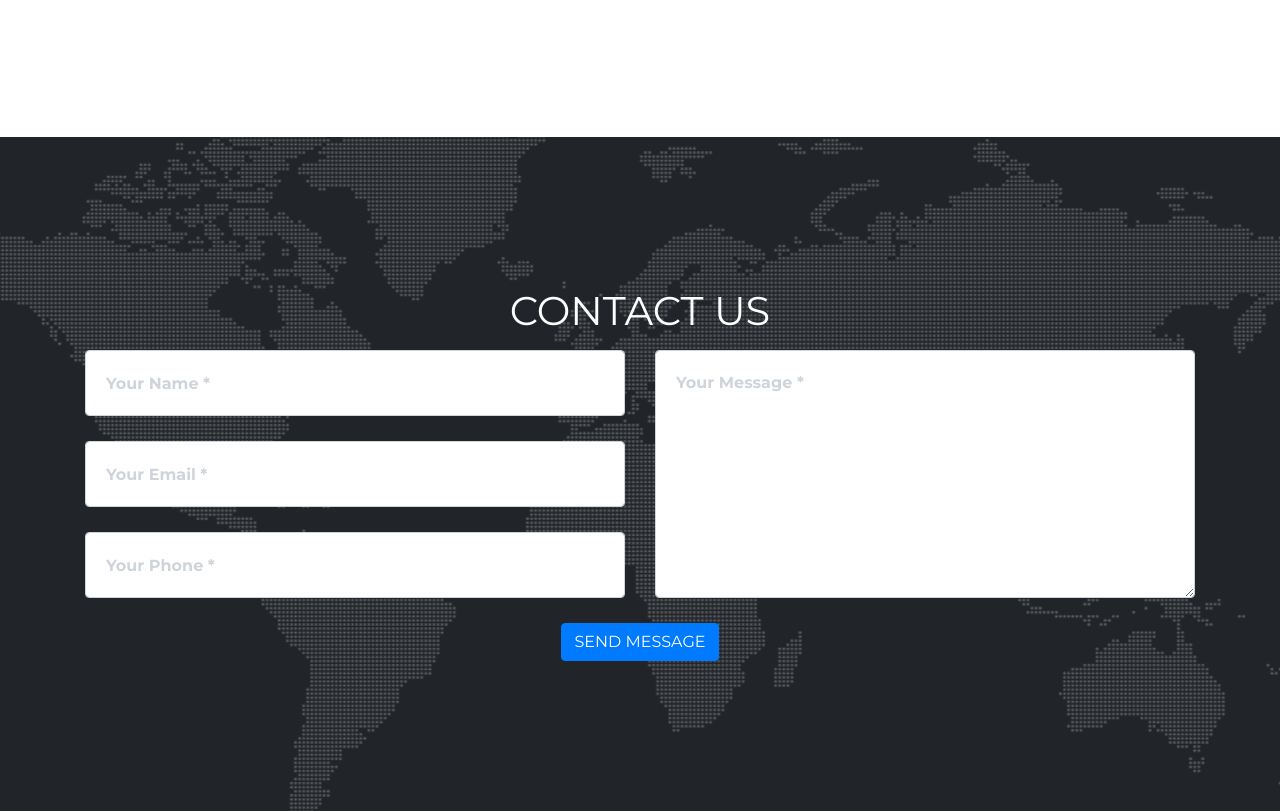
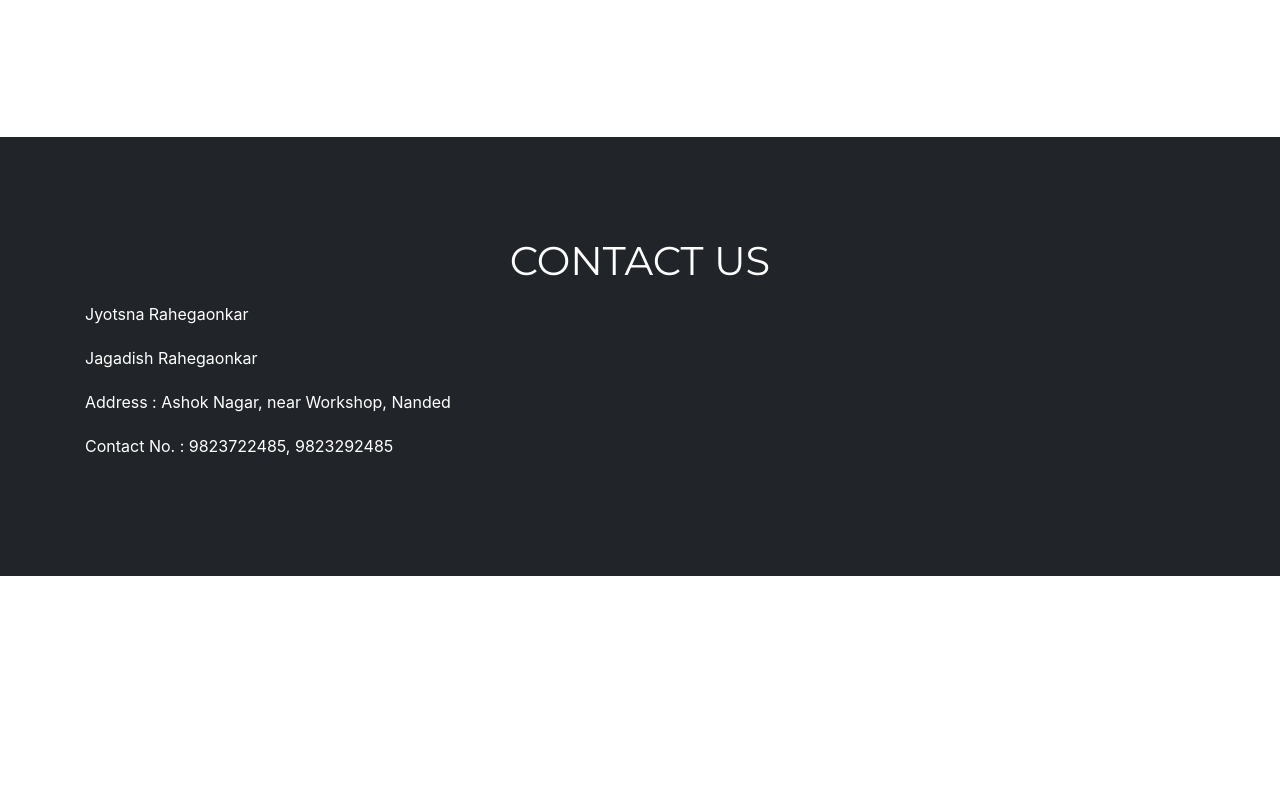
Before and after one commit to nehabhalekar18/sanskaar-hostel, a website with bundled scripts: page index.html in a window 1280 px wide. Shown: the part 2580-3391 px from the top of the page. After the commit the page ends 3156 px from the top, so only its background shows below. Built offline with nearby package versions, Linux system fonts and the light colour scheme; a web font is replaced by a local one.

Commit message:
contact info added

```diff
--- a/css/agency.css
+++ b/css/agency.css
@@ -639,11 +639,14 @@ header.masthead .intro-text .intro-heading {
 
 section#contact {
   background-color: #212529;
-  background-image: url("../img/map-image.png");
+  padding: 100px 0;
+  /* background-image: url("../img/map-image.png");
   background-repeat: no-repeat;
-  background-position: center;
+  background-position: center; */
 }
-
+section#contact #contactDetails {
+  color: #ffffff;
+}
 section#contact .section-heading {
   color: #fff;
 }
--- a/index.html
+++ b/index.html
@@ -246,7 +246,7 @@
 
     <!-- Contact -->
     <section id="contact">
-      <div class="container">
+      <div class="container" id="contactDetails">
         <div class="row">
           <div class="col-lg-12 text-center">
             <h2 class="section-heading text-uppercase">Contact Us</h2>
@@ -254,68 +254,10 @@
         </div>
         <div class="row">
           <div class="col-lg-12">
-            <form id="contactForm" name="sentMessage" novalidate="novalidate">
-              <div class="row">
-                <div class="col-md-6">
-                  <div class="form-group">
-                    <input
-                      class="form-control"
-                      id="name"
-                      type="text"
-                      placeholder="Your Name *"
-                      required="required"
-                      data-validation-required-message="Please enter your name."
-                    />
-                    <p class="help-block text-danger"></p>
-                  </div>
-                  <div class="form-group">
-                    <input
-                      class="form-control"
-                      id="email"
-                      type="email"
-                      placeholder="Your Email *"
-                      required="required"
-                      data-validation-required-message="Please enter your email address."
-                    />
-                    <p class="help-block text-danger"></p>
-                  </div>
-                  <div class="form-group">
-                    <input
-                      class="form-control"
-                      id="phone"
-                      type="tel"
-                      placeholder="Your Phone *"
-                      required="required"
-                      data-validation-required-message="Please enter your phone number."
-                    />
-                    <p class="help-block text-danger"></p>
-                  </div>
-                </div>
-                <div class="col-md-6">
-                  <div class="form-group">
-                    <textarea
-                      class="form-control"
-                      id="message"
-                      placeholder="Your Message *"
-                      required="required"
-                      data-validation-required-message="Please enter a message."
-                    ></textarea>
-                    <p class="help-block text-danger"></p>
-                  </div>
-                </div>
-                <div class="clearfix"></div>
-                <div class="col-lg-12 text-center">
-                  <div id="success"></div>
-                  <button
-                    id="sendMessageButton"
-                    class="btn btn-primary btn-xl text-uppercase"
-                    type="submit"
-                  >
-                    Send Message
-                  </button>
-                </div>
-              </div>
-            </form>
+            <p>Jyotsna Rahegaonkar</p>
+            <p>Jagadish Rahegaonkar</p>
+            <p>Address : Ashok Nagar, near Workshop, Nanded</p>
+            <p>Contact No. : 9823722485, 9823292485</p>
           </div>
         </div>
       </div>
```
